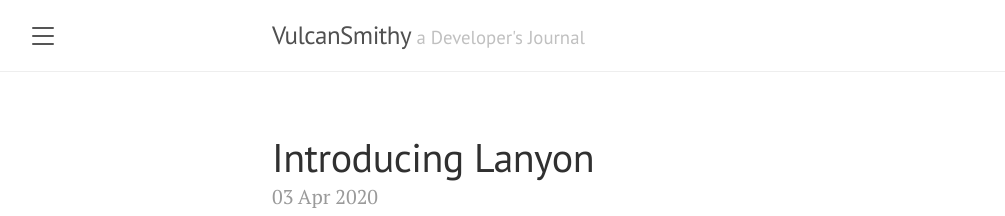
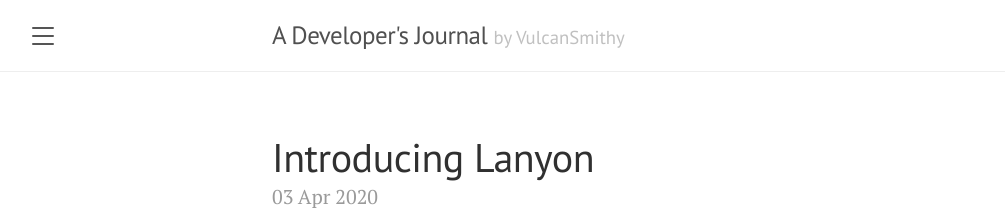
Before and after one commit to vulcansmithy/vulcansmithy.github.io, a Jekyll site: the page built from index.html, in a window 1280 px wide and 900 px high. Shown: the top 216 px of the window, without its empty margins (8-1013 px from the left). Built offline with Jekyll 4.4.1, drawn with Linux system fonts in a browser that asks for light colours; the list of posts is cut into pages by our own code.

```diff
--- a/_config.yml
+++ b/_config.yml
@@ -1,6 +1,6 @@
 # Setup
-title:               VulcanSmithy
-tagline:             "a Developer's Journal"
+title:               A Developer's Journal
+tagline:             "by VulcanSmithy"
 description:         'A reserved <a href="https://jekyllrb.com" target="_blank">Jekyll</a> theme that places the utmost gravity on content with a hidden drawer. Made by <a href="https://twitter.com/mdo" target="_blank">@mdo</a>.'
 url:                 https://vulcansmithy.github.io
 baseurl:             ''
@@ -9,9 +9,9 @@ permalink:           pretty
 
 # About/contact
 author:
-  name:              Mark Otto
-  url:               https://twitter.com/mdo
-  email:             markdotto@gmail.com
+  name:              Vulcan Smithy
+  url:               https://github.com/vulcansmithy
+  email:             vulcansmithy.workshop@gmail.com
 
 # Gems
 plugins:
```
